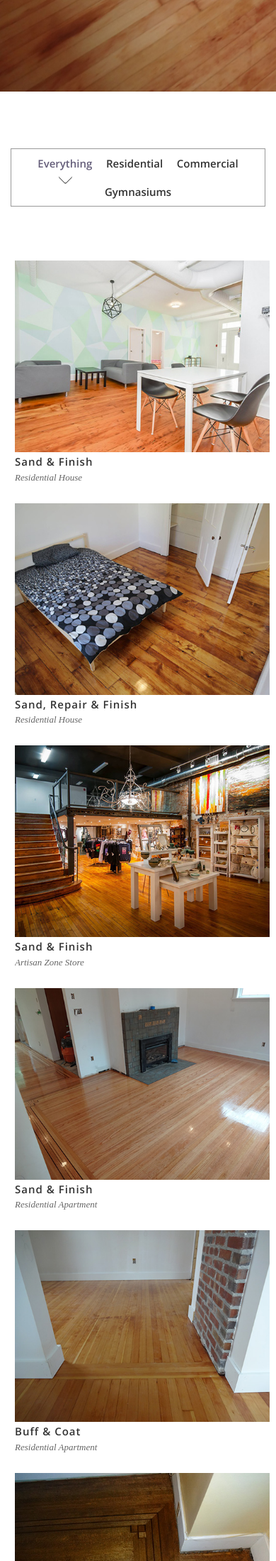
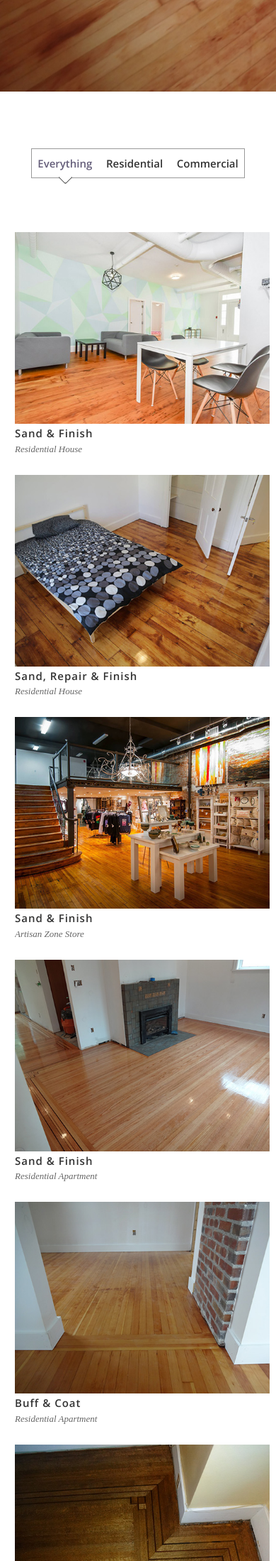
Before and after one commit to elidlocke/woodworks-site, a Jekyll site: the page built from portfolio.html, in a window 390 px wide. Shown: the part 366-2565 px from the top of the page at 71% size. Built offline with Jekyll 4.4.1, drawn with Linux system fonts in a browser that asks for light colours; nearby versions of some CDN libraries; some web fonts are replaced.

Commit message:
fix resposive issue for portfolio menu on mobile

```diff
--- a/_includes/portfolio-content.html
+++ b/_includes/portfolio-content.html
@@ -9,7 +9,7 @@
                     <li class="filter" data-filter="all">Everything</li>
                     <li class="filter" data-filter=".Residential">Residential</li>
                     <li class="filter" data-filter=".Commercial">Commercial</li>
-                    <li class="filter" data-filter=".Gymnasiums">Gymnasiums</li>
+                    <li id="gym-title" class="filter" data-filter=".Gymnasiums">Gymnasiums</li>
                 </ul>
               </div>
               <div class="portfolio-content">
--- a/css/responsive.css
+++ b/css/responsive.css
@@ -270,6 +270,9 @@ px      68    160    252    */
   #portfolio-work .block .portfolio-menu ul li {
     padding: 0 8px;
   }
+  #portfolio-work .block .portfolio-menu #gym-title {
+  display: none;
+  }
   #portfolio-work .block .portfolio-content ul li {
     width: 100%;
   }
```
